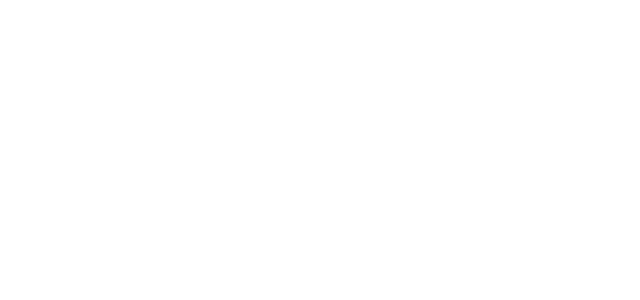
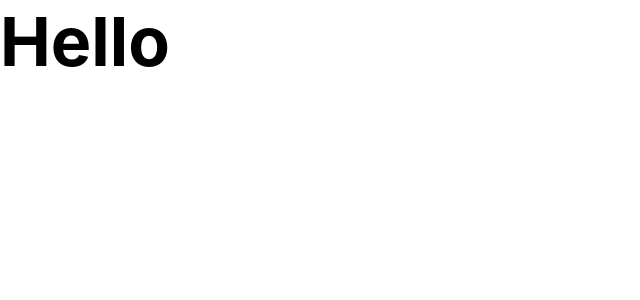
Before and after one commit to ailsayang999/my-simple-twitter, a React (Create React App) app: page / in a window 1280 px wide. Shown: the top 300 px of the page, without its empty margins (0-640 px from the left). Built offline with nearby package versions, Linux system fonts and the light colour scheme.

Commit message:
style: add App.scss

```diff
--- a/src/App.js
+++ b/src/App.js
@@ -1,9 +1,9 @@
-
+import "styles/App.scss"
 
 function App() {
   return (
     <div className="App">
-
+      <h1>Hello</h1>
     </div>
   );
 }
--- /dev/null
+++ b/src/styles/App.scss
@@ -0,0 +1,97 @@
+///// Base /////
+
+//Google Fonts
+@import url("https://fonts.googleapis.com/css2?family=Montserrat:wght@100;200;300;400;500;600;700&family=Noto+Sans+TC:wght@200;300;400;500;600;700&display=swap");
+
+// Scss variables: Style prefix
+:root {
+  // color
+  --brand: #ff6600;
+  --primary: #0062ff;
+  --secondary: #6c757d;
+  --success: #3dd598;
+  --warning: #ffc542;
+  --error: #fc5a5a;
+  --secondary-orange: #ff974a;
+  --secondary-blue: #50b5ff;
+  --secondary-green: #82c43c;
+  --secondary-purple: #a461d8;
+  --secondary-pink: #ff9ad5;
+  --border: #e6ecf0;
+  --bg-color: #ffffff;
+
+  // 灰階色
+  --white: #ffffff;
+  --grayscale-dark-20: #fafafb;
+  --grayscale-dark-30: #f1f1f5;
+  --grayscale-dark-40: #e2e2ea;
+  --grayscale-dark-50: #d5d5dc;
+  --grayscale-dark-60: #b5b5be;
+  --grayscale-dark-70: #92929d;
+  --grayscale-dark-80: #696974;
+  --grayscale-dark-90: #44444f;
+  --grayscale-dark-100: #171725;
+
+  // Typography
+  --main-font: "Noto Sans TC", sans-serif;
+  --main-font-number: "Montserrat", sans-serif;
+}
+
+///// Reset /////
+* {
+  margin: 0;
+  padding: 0;
+  box-sizing: border-box;
+}
+
+body {
+  background: var(--bg-color);
+}
+
+h1 {
+  font-size: 68px;
+  font-weight: 700;
+}
+
+h2 {
+  font-size: 42px;
+  font-weight: 700;
+}
+
+h3 {
+  font-size: 28px;
+  font-weight: 700;
+}
+
+h4 {
+  font-size: 24px;
+  font-weight: 700;
+}
+
+h5 {
+  font-size: 18px;
+  font-weight: 700;
+}
+
+ul {
+  list-style: none;
+}
+
+p {
+  line-height: 1.8;
+}
+
+a {
+  text-decoration: none;
+}
+
+input {
+  border: none;
+  outline: none;
+}
+
+img {
+  max-width: 100%;
+}
+
+///// Reuseable styles /////
```
